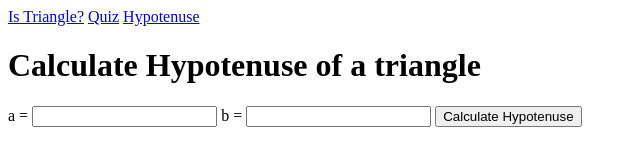
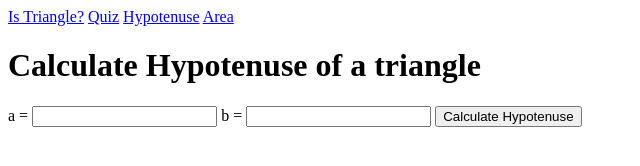
Before and after one commit to BijendraRaut/fun-with-traingles, a plain HTML site: page hypotenuse.html in a window 1280 px wide. Shown: the full height of the page, 0-640 px from the left. Drawn offline with Linux system fonts and the light colour scheme.

Commit message:
html files updated

```diff
--- a/hypotenuse.html
+++ b/hypotenuse.html
@@ -11,6 +11,7 @@
       <a href="triangle.html">Is Triangle?</a>
       <a href="quiz.html">Quiz</a>
       <a href="hypotenuse.html">Hypotenuse</a>
+      <a href="area.html">Area</a>
     </nav>
     <h1>Calculate Hypotenuse of a triangle</h1>
     <label>a = </label>
```
Also changed, not shown: quiz.html (+1 -0 lines), triangle.html (+1 -0 lines).
